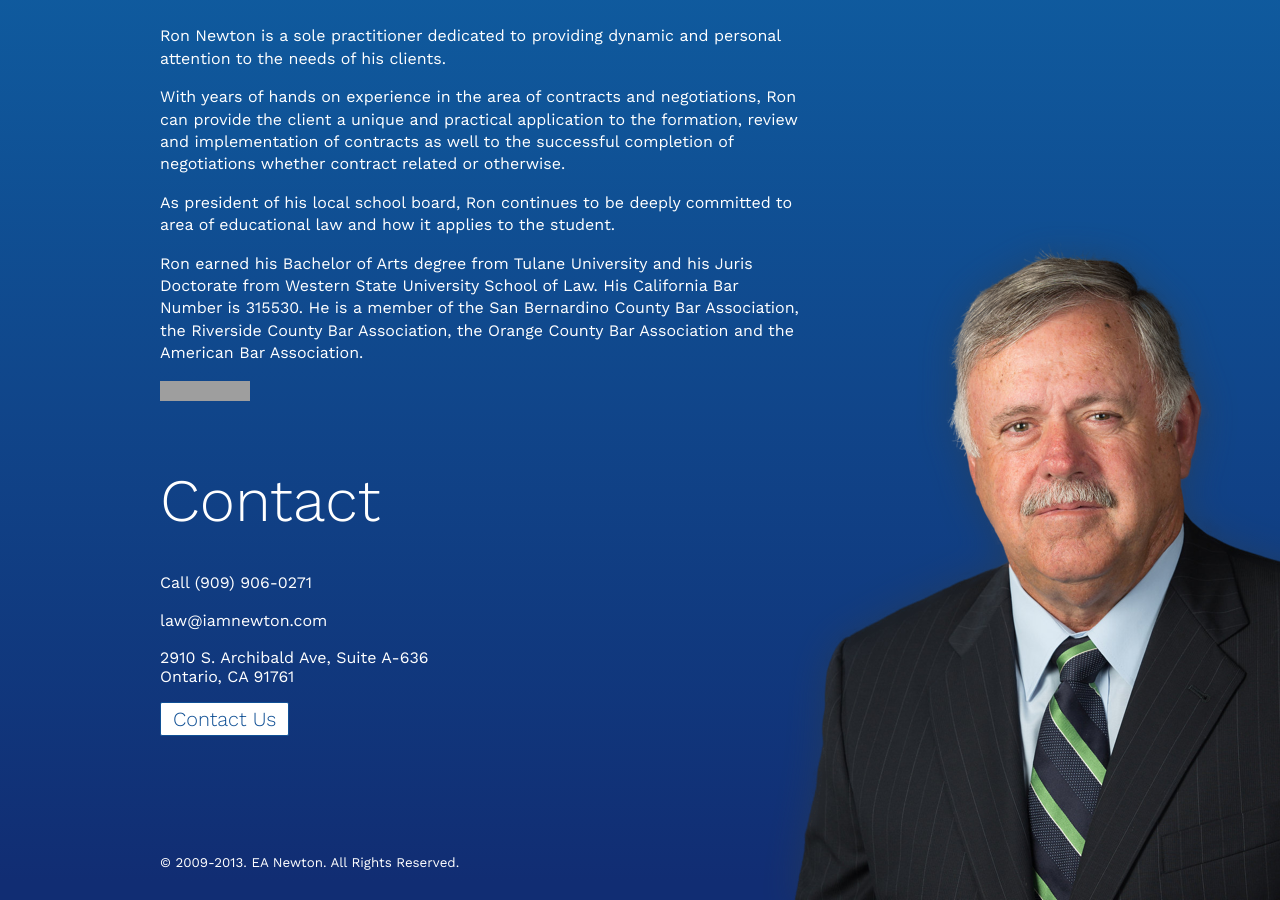
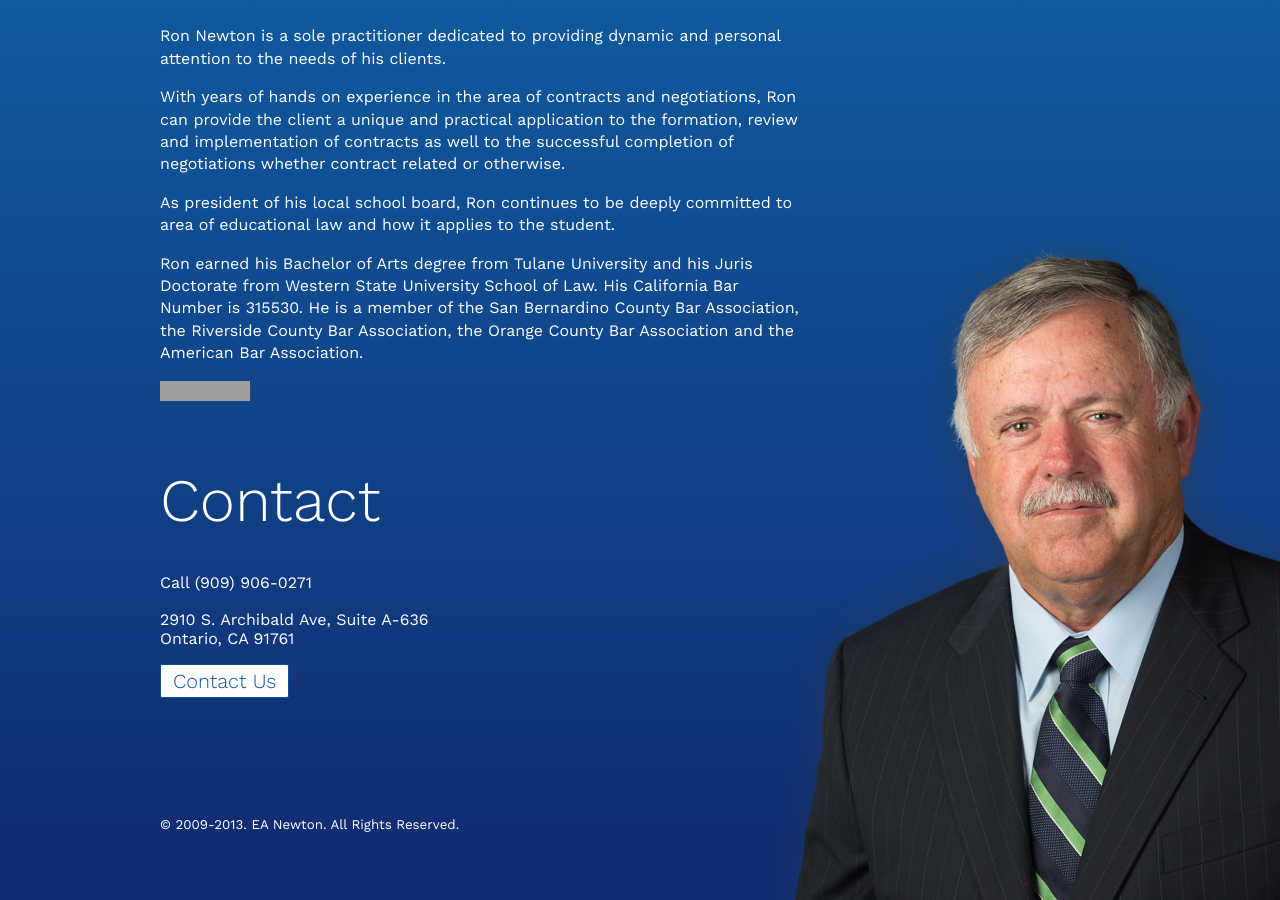
Before and after one commit to iamnewton/rdnewtonlaw.com, a Jekyll site: the page built from index.html, in a window 1280 px wide and 900 px high, scrolled down 954 px. Built offline with Jekyll 4.4.1, drawn with Linux system fonts in a browser that asks for light colours; grey boxes are pictures that could not be loaded.

Commit message:
fix: email address

```diff
--- a/index.html
+++ b/index.html
@@ -36,7 +36,7 @@
 				{% endfor %}
 			</ul>
 
-			<p class="note">As the list is not all-inclusive, please feel free to <a href="mailto:law@iamnewton.com">inquire</a> about a service if it's not listed. If it's not a service we provide, we would be   happy to refer you to a qualified professional.</p>
+			<p class="note">As the list is not all-inclusive, please feel free to <a href="mailto:law@rdnewtonlaw.com">inquire</a> about a service if it's not listed. If it's not a service we provide, we would be   happy to refer you to a qualified professional.</p>
 		</section>
 
 		<section id="about" class="Tombstone FLC">
@@ -53,13 +53,12 @@
 			<section class="where" itemscope itemtype="Organization">
 				<address class="vcard">
 					<p class="contact"><a href="tel:19099060271" class="phone">Call (909) 906-0271</a></p>
-					<p><a itemprop="email" href="mailto:law@iamnewton.com" class="email">law@iamnewton.com</a></p>
 					<div itemprop="location" itemscope itemtype="PostalAddress">
 						<div itemprop="streetAddress">2910 S. Archibald Ave, Suite A-636</div>
 						<span itemprop="addressLocality">Ontario</span>, <span itemprop="addressRegion">CA</span> <span itemprop="postalCode">91761</span>
 					</div>
 				</address>
-				<p><a href="mailto:law@iamnewton.com" class="Button">Contact Us</a></p>
+				<p><a href="mailto:law@rdnewtonlaw.com" class="Button">Contact Us</a></p>
 			</section><!-- Footer : end -->
 		</section>
 
```
